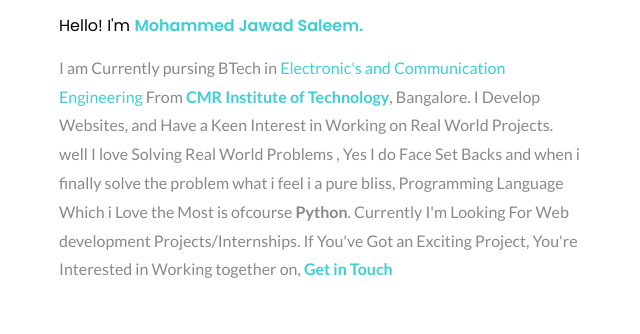
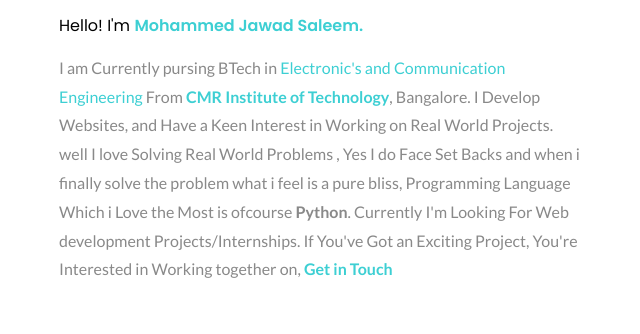
Before and after one commit to mohammedjawadsaleem11/portfolio2, a plain HTML site: page index.html in a window 1280 px wide. Shown: the part 760-1094 px from the top of the page, 620-1260 px from the left. Drawn offline with Linux system fonts and the light colour scheme; a web font is replaced by a local one.

Commit message:
bug correct

```diff
--- a/index.html
+++ b/index.html
@@ -73,7 +73,7 @@
 			<div class="flex-1">
 				<h1>About <span>Me</span></h1>
 				<h3>Hello! I'm <b><a href="#home">Mohammed Jawad Saleem.</a></b></h3>
-				<p>I am Currently pursing BTech in <a href="https://www.cmrit.ac.in/electronics-communications-engineering/">Electronic's and Communication Engineering</a> From<a href="https://www.cmrit.ac.in/" target="_blank"><b> CMR Institute of Technology</b></a>, Bangalore. I Develop Websites, and Have a Keen Interest in Working on Real World Projects. well I love Solving Real World Problems , Yes I do Face Set Backs and when i finally solve the problem what i feel i a pure bliss, Programming Language Which i Love the Most is ofcourse <b>Python</b>. Currently I'm Looking For Web development Projects/Internships. If You've Got an Exciting Project, You're Interested in Working together on, <a class="mail" href="mailto:mohammedjawadsaleem11@gmail.com"><b>Get in Touch </b></p></a>
+				<p>I am Currently pursing BTech in <a href="https://www.cmrit.ac.in/electronics-communications-engineering/">Electronic's and Communication Engineering</a> From<a href="https://www.cmrit.ac.in/" target="_blank"><b> CMR Institute of Technology</b></a>, Bangalore. I Develop Websites, and Have a Keen Interest in Working on Real World Projects. well I love Solving Real World Problems , Yes I do Face Set Backs and when i finally solve the problem what i feel is a pure bliss, Programming Language Which i Love the Most is ofcourse <b>Python</b>. Currently I'm Looking For Web development Projects/Internships. If You've Got an Exciting Project, You're Interested in Working together on, <a class="mail" href="mailto:mohammedjawadsaleem11@gmail.com"><b>Get in Touch </b></p></a>
 
 			</div>
 		</div>
```
